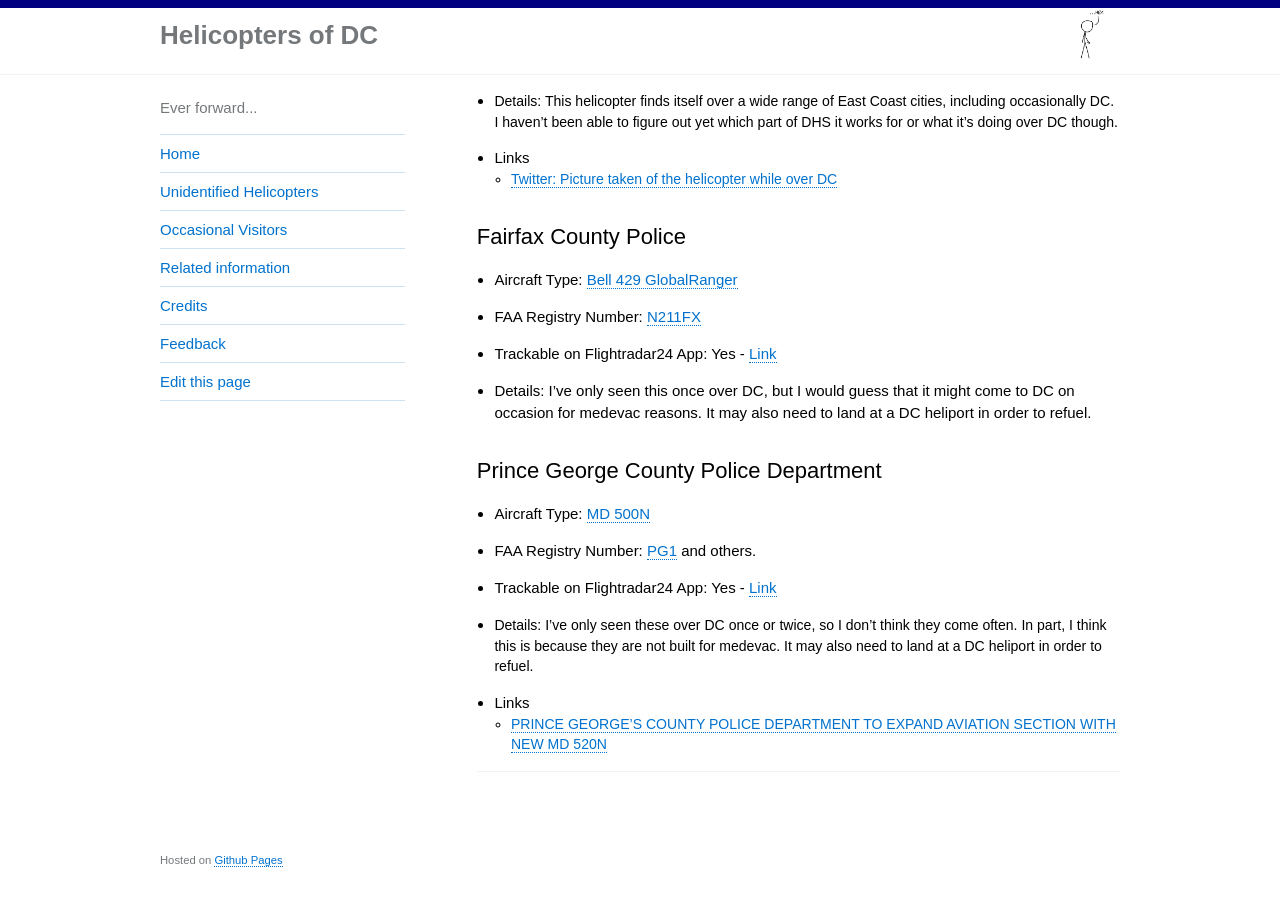
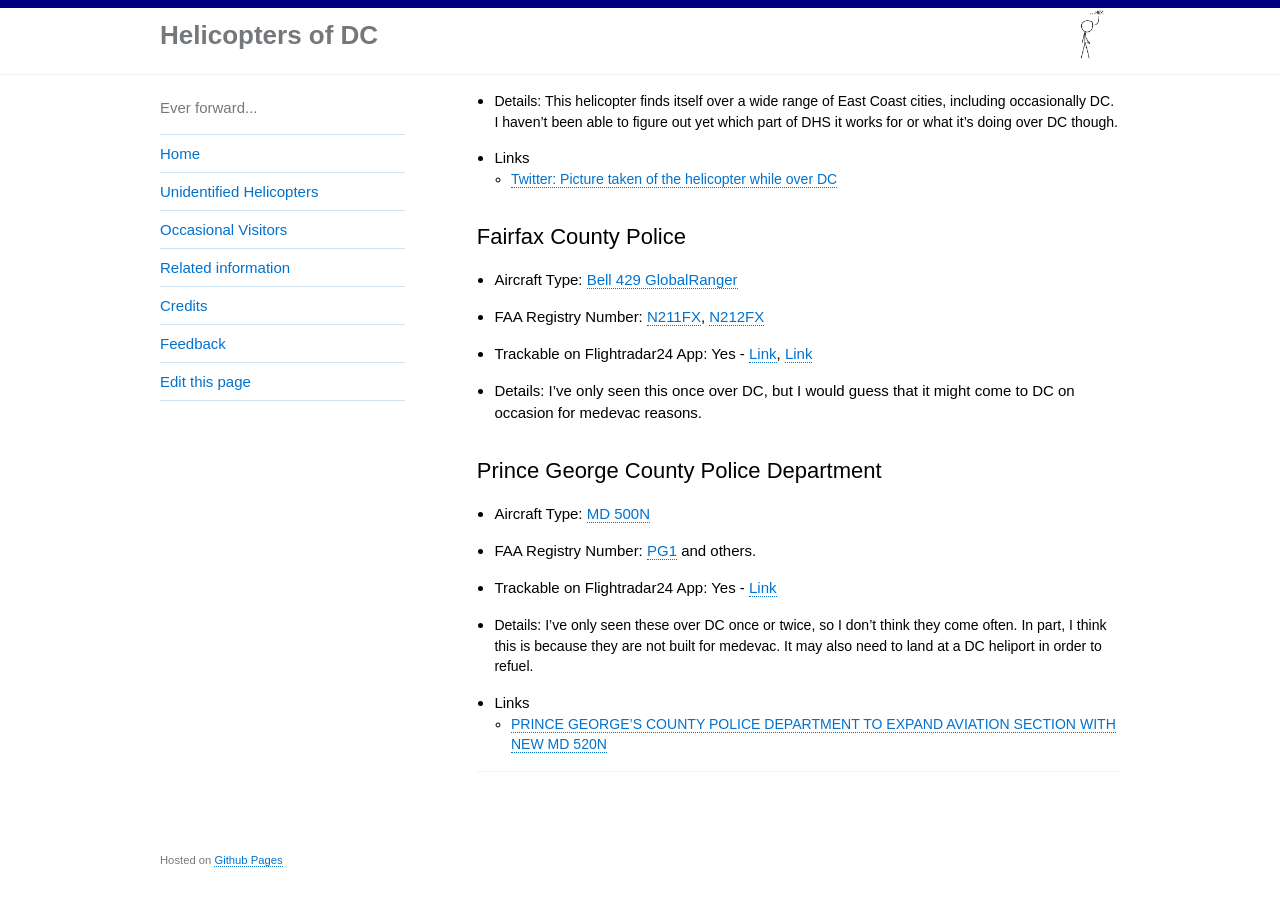
Before and after one commit to gbinal/dc-helicopters, a Jekyll site: the page built from pages/occasional-visitors.md, in a window 1280 px wide and 900 px high, scrolled down 1154 px. Built offline with Jekyll 4.4.1, drawn with Linux system fonts in a browser that asks for light colours.

Commit message:
adding fairfax

```diff
--- a/pages/occasional-visitors.md
+++ b/pages/occasional-visitors.md
@@ -43,9 +43,9 @@ Here we'll collect information on helicopters who occasionally fly over DC, but
 ## Fairfax County Police
 
 * Aircraft Type: [Bell 429 GlobalRanger](https://en.wikipedia.org/wiki/Bell_429_GlobalRanger)
-* FAA Registry Number: [N211FX](https://registry.faa.gov/aircraftinquiry/NNum_Results.aspx?NNumbertxt=N211FX)
-* Trackable on Flightradar24 App: Yes - [Link](https://www.flightradar24.com/data/aircraft/N211FX)
-* Details: I've only seen this once over DC, but I would guess that it might come to DC on occasion for medevac reasons.  It may also need to land at a DC heliport in order to refuel.
+* FAA Registry Number: [N211FX](https://registry.faa.gov/aircraftinquiry/NNum_Results.aspx?NNumbertxt=N211FX), [N212FX](https://registry.faa.gov/aircraftinquiry/NNum_Results.aspx?NNumbertxt=N212FX)
+* Trackable on Flightradar24 App: Yes - [Link](https://www.flightradar24.com/data/aircraft/N211FX), [Link](https://www.flightradar24.com/data/aircraft/N212FX)
+* Details: I've only seen this once over DC, but I would guess that it might come to DC on occasion for medevac reasons.
 
 ## Prince George County Police Department
 
```
